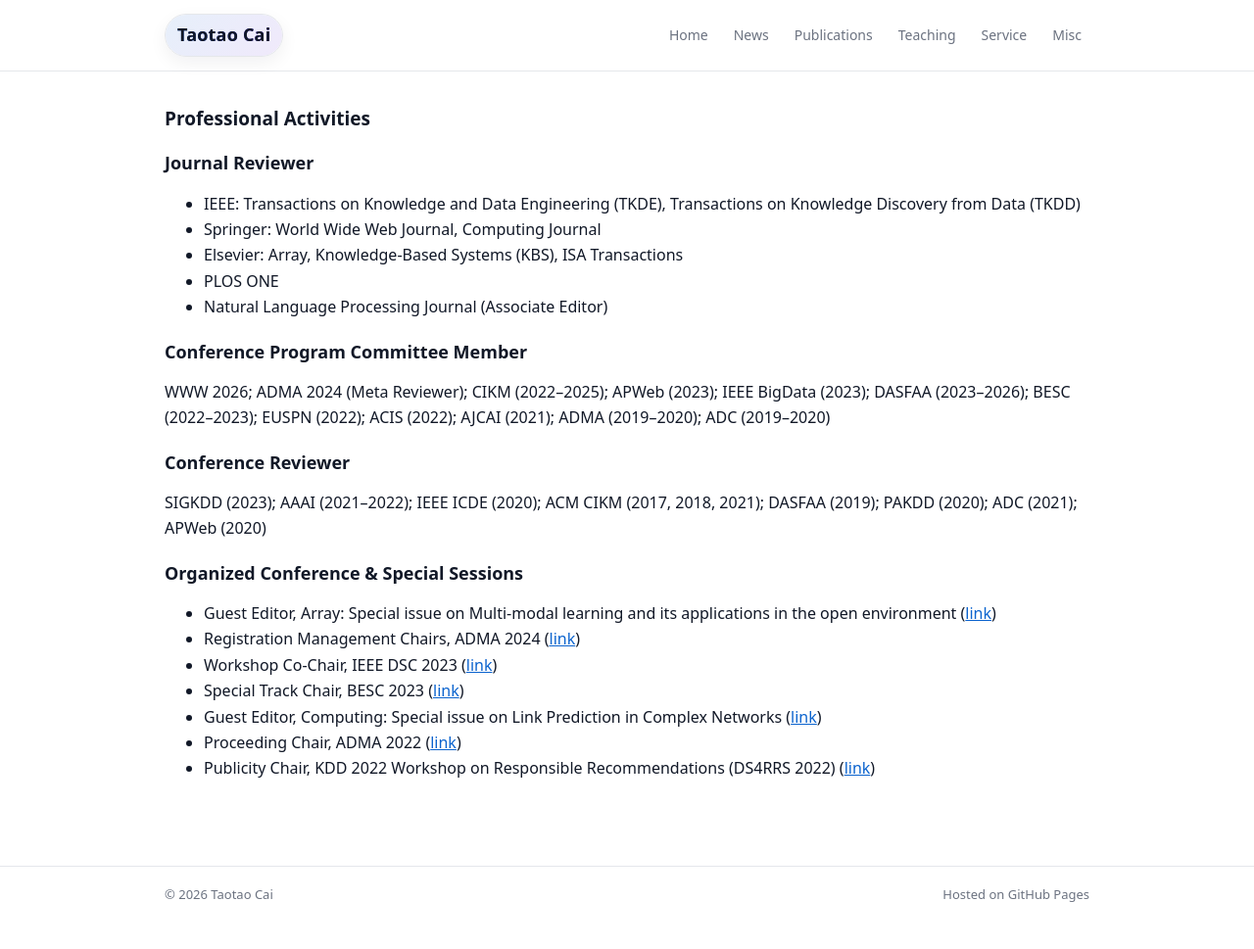
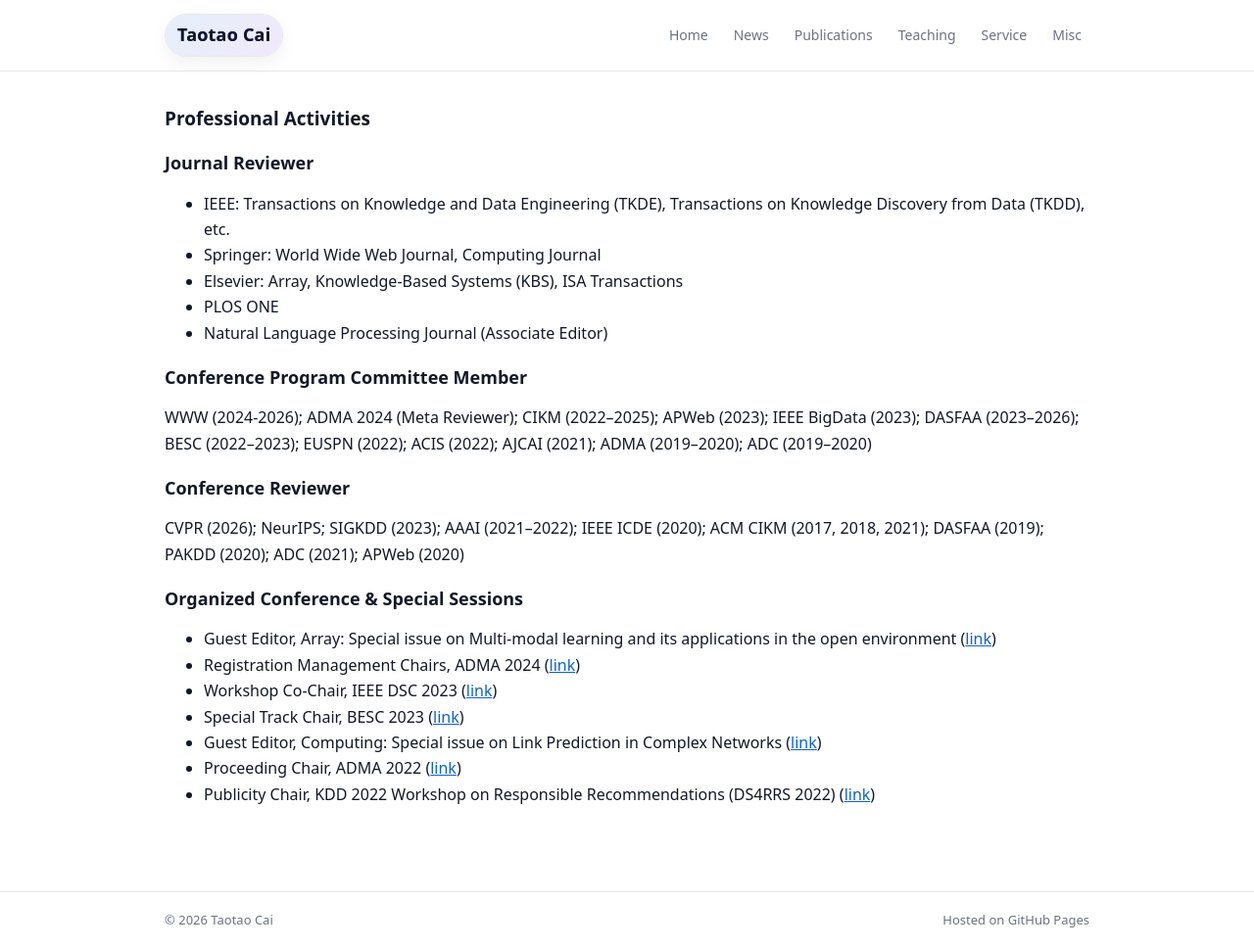
Before and after one commit to Taotao1992/Taotao1992.github.io, a Jekyll site: the page built from professional-activities.md, in a window 1280 px wide and 969 px high. Shown: the whole window at 98% size. Built offline with Jekyll 4.4.1, drawn with Linux system fonts in a browser that asks for light colours.

Commit message:
Update professional-activities.md

```diff
--- a/professional-activities.md
+++ b/professional-activities.md
@@ -8,7 +8,7 @@ permalink: /professional-activities/
 
 ## Journal Reviewer
 
-- IEEE: Transactions on Knowledge and Data Engineering (TKDE), Transactions on Knowledge Discovery from Data (TKDD)
+- IEEE: Transactions on Knowledge and Data Engineering (TKDE), Transactions on Knowledge Discovery from Data (TKDD), etc.
 - Springer: World Wide Web Journal, Computing Journal
 - Elsevier: Array, Knowledge-Based Systems (KBS), ISA Transactions
 - PLOS ONE
@@ -16,11 +16,11 @@ permalink: /professional-activities/
 
 ## Conference Program Committee Member
 
-WWW 2026; ADMA 2024 (Meta Reviewer); CIKM (2022–2025); APWeb (2023); IEEE BigData (2023); DASFAA (2023–2026); BESC (2022–2023); EUSPN (2022); ACIS (2022); AJCAI (2021); ADMA (2019–2020); ADC (2019–2020)
+WWW (2024-2026); ADMA 2024 (Meta Reviewer); CIKM (2022–2025); APWeb (2023); IEEE BigData (2023); DASFAA (2023–2026); BESC (2022–2023); EUSPN (2022); ACIS (2022); AJCAI (2021); ADMA (2019–2020); ADC (2019–2020)
 
 ## Conference Reviewer
 
-SIGKDD (2023); AAAI (2021–2022); IEEE ICDE (2020); ACM CIKM (2017, 2018, 2021); DASFAA (2019); PAKDD (2020); ADC (2021); APWeb (2020)
+CVPR (2026); NeurIPS; SIGKDD (2023); AAAI (2021–2022); IEEE ICDE (2020); ACM CIKM (2017, 2018, 2021); DASFAA (2019); PAKDD (2020); ADC (2021); APWeb (2020)
 
 ## Organized Conference & Special Sessions
 
```
